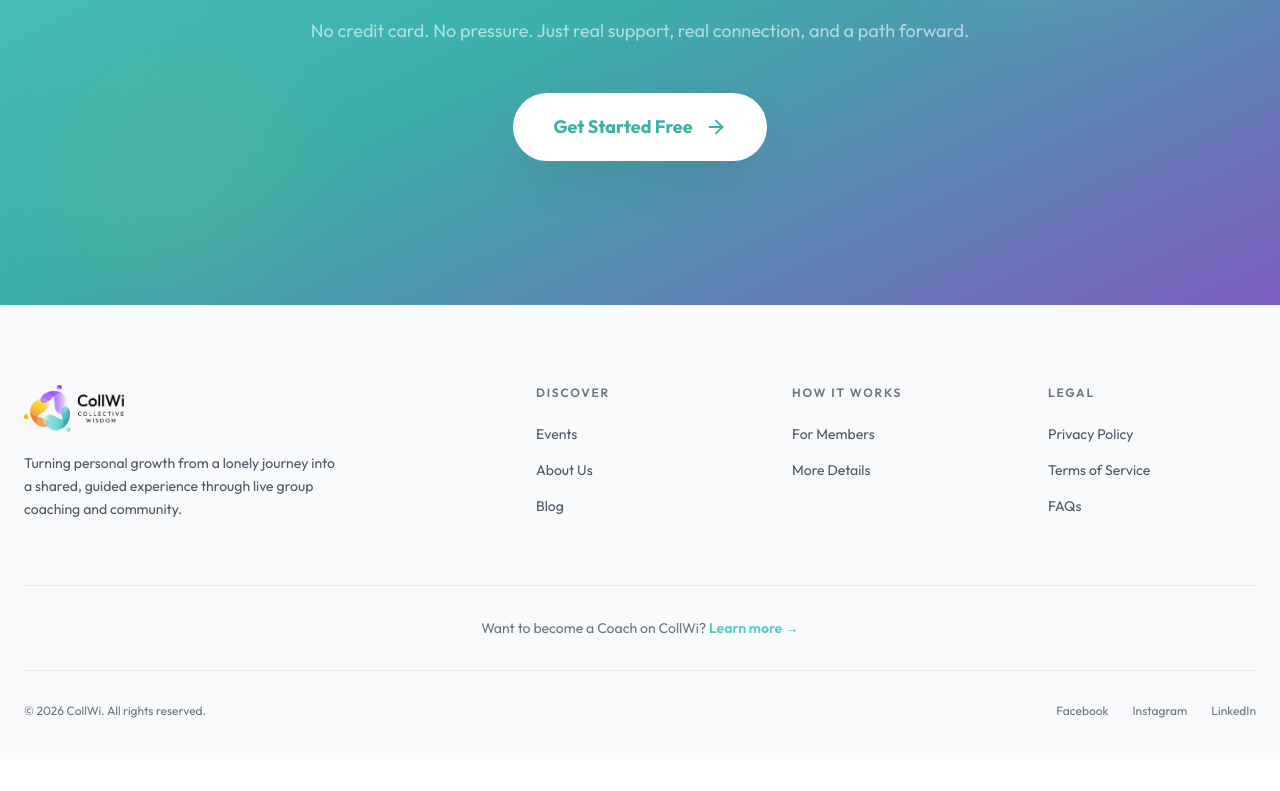
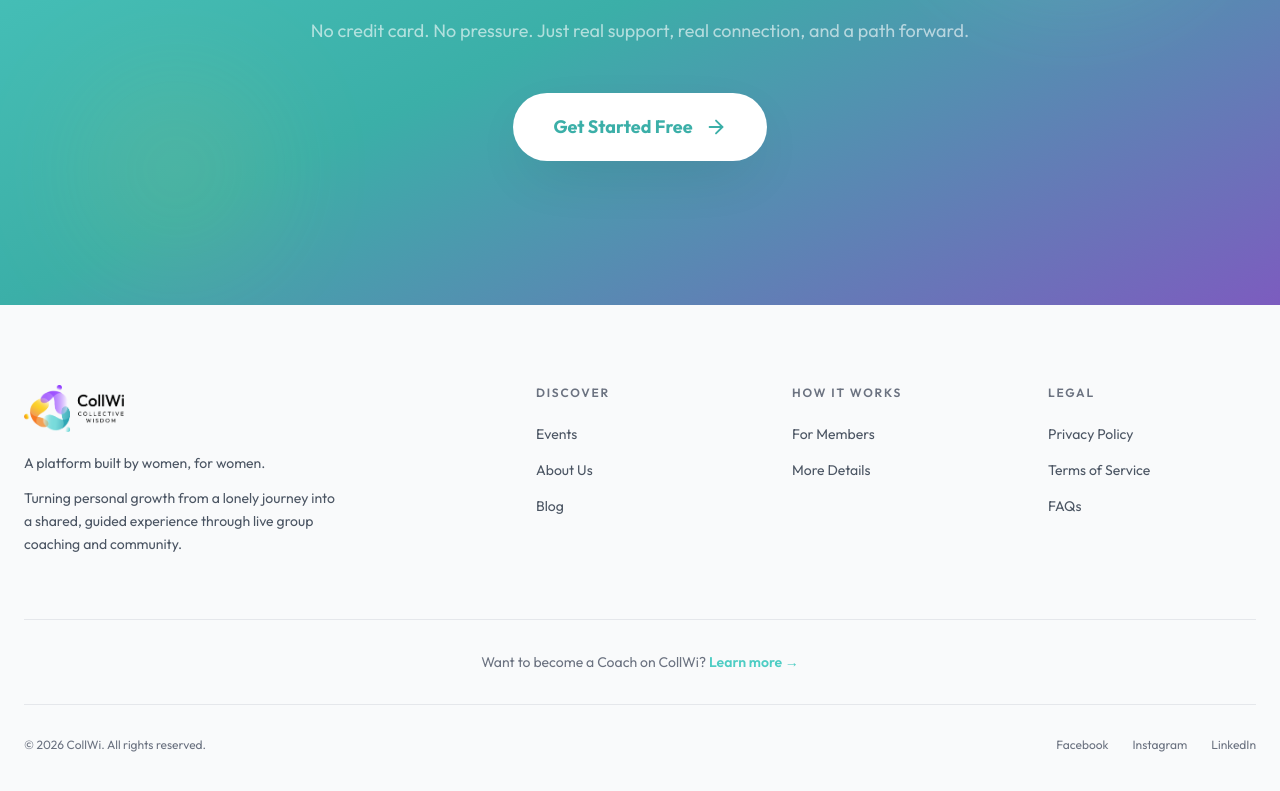
Before and after one commit to gaiaCollwi/collwi-landing, a Next.js app: page / in a window 1280 px wide. Shown: the part 7905-8696 px from the top of the page. Before the commit the page ends 8664 px from the top, so only its background shows below. Built offline with nearby package versions, Linux system fonts and the light colour scheme.

Commit message:
Add 'by women, for women' to footer

```diff
--- a/app/components/Footer.js
+++ b/app/components/Footer.js
@@ -27,6 +27,9 @@ export default function Footer() {
             <div className="mb-5">
               <Logo size="default" />
             </div>
+            <p className="text-gray-600 text-sm leading-relaxed max-w-xs mb-3">
+              A platform built by women, for women.
+            </p>
             <p className="text-gray-600 text-sm leading-relaxed max-w-xs">
               Turning personal growth from a lonely journey into a shared, guided
               experience through live group coaching and community.
```
